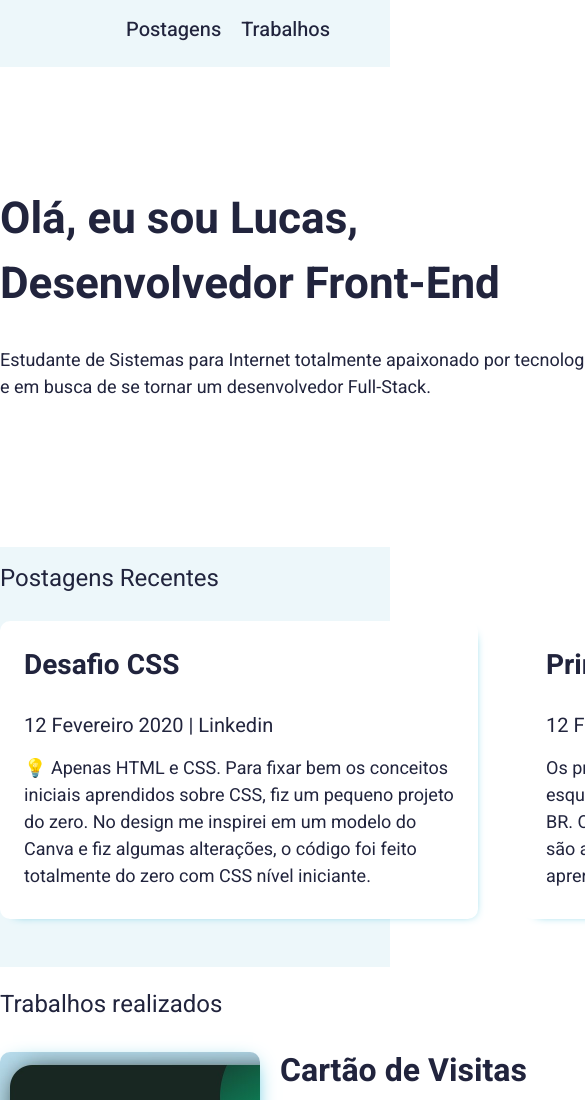
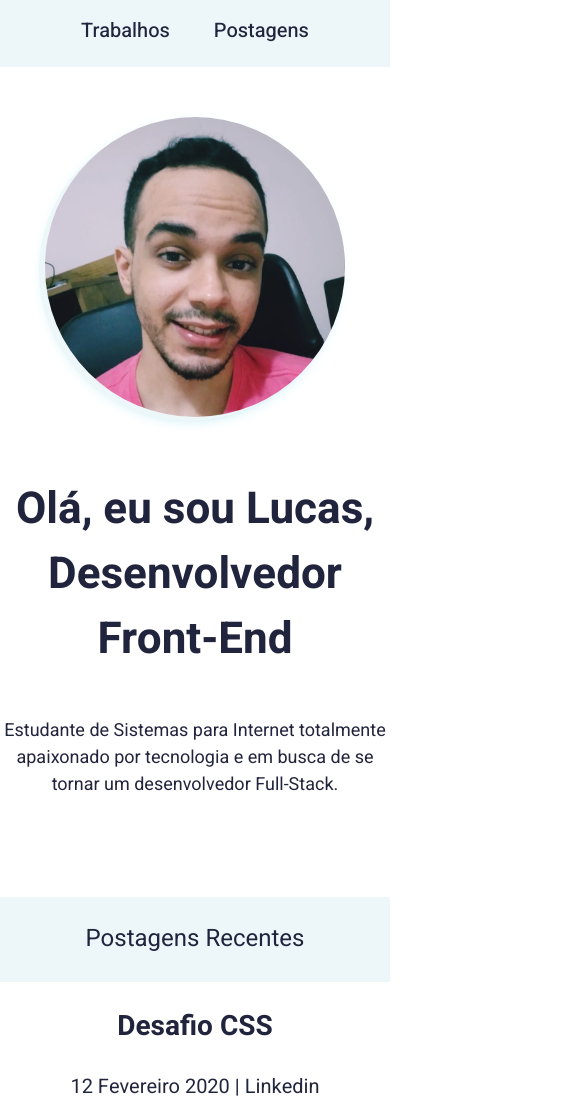
Before and after one commit to lucasDechenier/projeto_portfolio, a plain HTML site: page index.html in a window 390 px wide. Shown: the top 1100 px of the page, 585 px wide, since content can reach past the window. Drawn offline with Linux system fonts and the light colour scheme.

Commit message:
Adicionando Responsividade WEB

```diff
--- a/index.html
+++ b/index.html
@@ -14,8 +14,10 @@
 <body>
     <header>
         <!--<a class="itens">Contato</a>-->
-        <a class="itens" href="#tb">Trabalhos</a>
-        <a class="itens" href="#pt">Postagens</a>
+        <div class = "posicao">
+            <a class="itens" href="#tb">Trabalhos</a>
+            <a class="itens" href="#pt">Postagens</a>
+        </div>
     </header>
 
     <section>
@@ -104,6 +106,7 @@
     </section>
 
 
+
     <footer>
         <div class="rodape">
             <a href="https://github.com/lucasDechenier" target="_blank">
--- a/style.css
+++ b/style.css
@@ -104,6 +104,7 @@ section{
 }
 
 /* Segunda Seção */
+
 .secao2{
     margin: auto;
     margin-bottom: 0px;
@@ -111,8 +112,8 @@ section{
     width: 1000px;
     position: relative;
 }
+
 .posts{
-
     background-color: #EDF7FA;
     padding-top: 10px;
     padding-bottom: 20px;
@@ -121,7 +122,6 @@ section{
 }
 
 .titulo{
-
     font-size: 24px;
     font-weight: 400;
     margin-bottom: 25px;
@@ -176,7 +176,7 @@ p{
 }
 
 #tb{
-    height: 50px;
+    height: 60px;
     background-color: #EDF7FA;
 }
 
@@ -360,4 +360,138 @@ footer{
 .icones_linkedin:visited{background: url(./assets/Linkedin.png);}
 .icones_linkedin:hover{background: url(./assets/Linkedin_vermelho.png)}
 
-/*Responsividade */
+/*Responsividade Web*/
+
+@media screen and (max-width: 1040px){
+    body{
+        text-align: center;
+    }
+    header{
+        padding: 0;
+        width: 100%;
+        height: 67px;
+    }
+    .posicao{
+        position: absolute;
+        word-spacing: 40px;
+        left: 50%;
+        top: 50%;
+        transform: translate(-50%,-50%);
+        width: 260px;
+        height: 37px;
+    }
+    .itens{
+        float: none;
+        margin-left: 0px;
+        display: inline-block;
+    }
+    .secao1{
+        height: 730px;
+        width: 100%;
+    }
+    .foto{
+        position: unset;
+        margin: auto;
+        z-index: 1;
+    }
+    .fundo_foto{
+        z-index: -1;
+        left: 50%;
+        top: 4px;
+        transform: translateX(-52%);
+    }
+    #apresentacao{
+        width: 400px;
+        height: 200px;
+        text-align: center;
+        left: 50%;
+        top: 360px;
+        transform: translateX(-50%);
+    }
+    #bio{
+        width: 400px;
+        text-align: center;
+        left: 50%;
+        top: 600px;
+        transform: translateX(-50%);
+    }
+    .secao2{
+        height: 710px;
+        width: 100%;
+    }
+    .posts{
+        height: 710px;
+    }
+
+    .titulo{
+        position: absolute;
+        width: 300px;
+        text-align: center;
+        left: 50%;
+        top: 10px;
+        transform: translateX(-50%);
+    }
+    .postagem1{
+        position: absolute;
+        top: 75px;
+        left: 50%;
+        transform: translateX(-50%);
+    }
+    .postagem2{
+        position: absolute;
+        top: 420px;
+        left: 50%;
+        transform: translateX(-50%);
+    }
+    .secao3{
+        width: 100%;
+    }
+    .trabalhos{
+        height: 800px;
+    }
+
+    .titulo2{
+        position: absolute;
+        width: 250px;
+        left: 50%;
+        top: 4px;
+        transform: translateX(-50%);
+    }
+    .imagem{
+        padding: 0;
+        margin: 0;
+        position: absolute;
+        width: 477px;
+        height: 403.71px;
+        left: 50%;
+        top: 85px;
+        transform: translateX(-50%);
+    }
+    .imagem img{
+        padding: 0;
+        margin: 0;
+        width: 477px;
+        height: 403.71px;
+    }
+
+    .texto_trabalho{
+        text-align: left;
+        position: absolute;
+        width: 477px;
+        left: 50%;
+        top: 540px;
+        transform: translateX(-50%);
+    }
+    .titulo_trabalho{
+
+    }
+    .descricao{
+        text-align: left;
+        width: 477px;
+
+    }
+
+    .trabalho{
+        height: 500px;
+    }
+}
```
